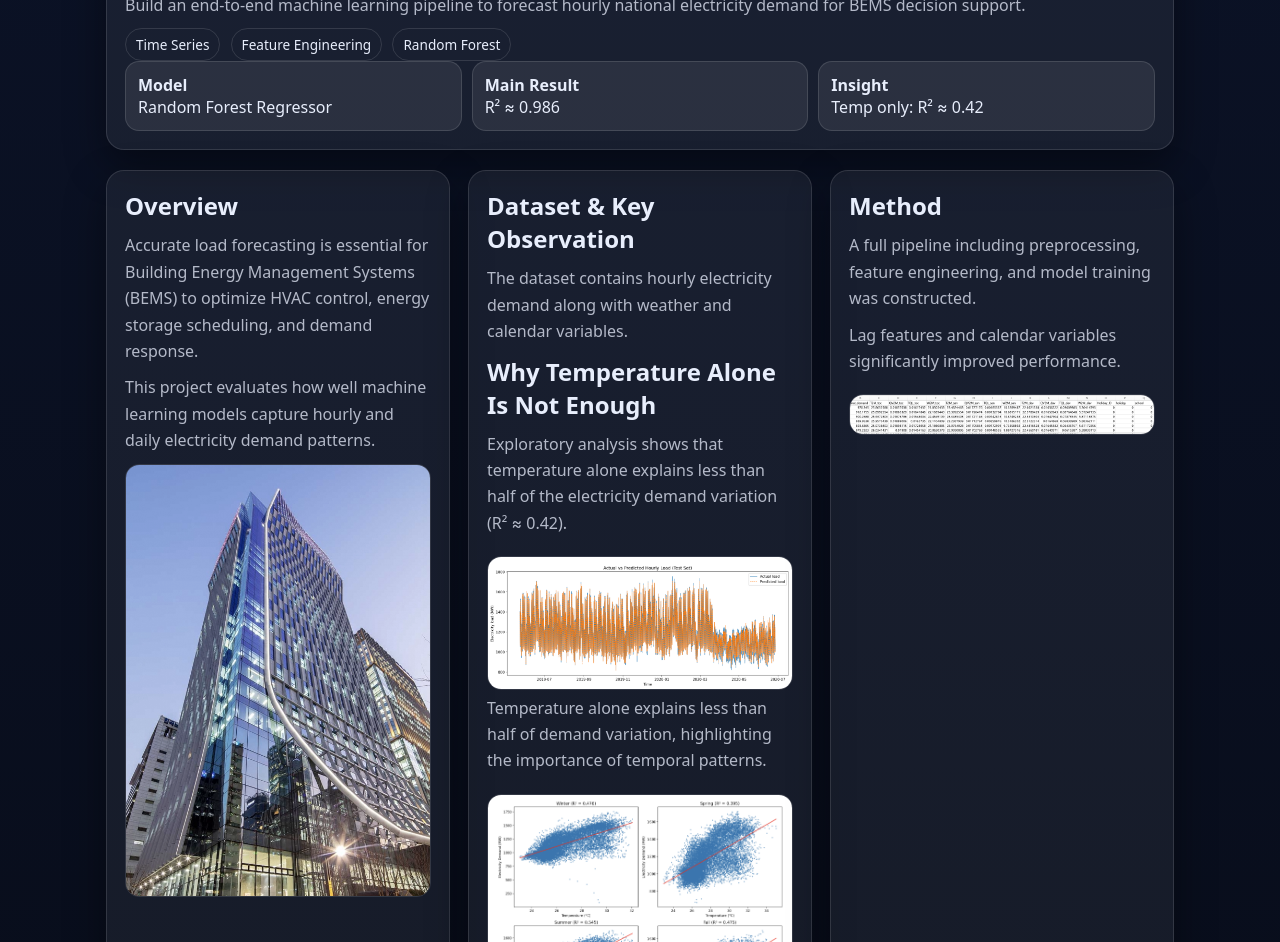
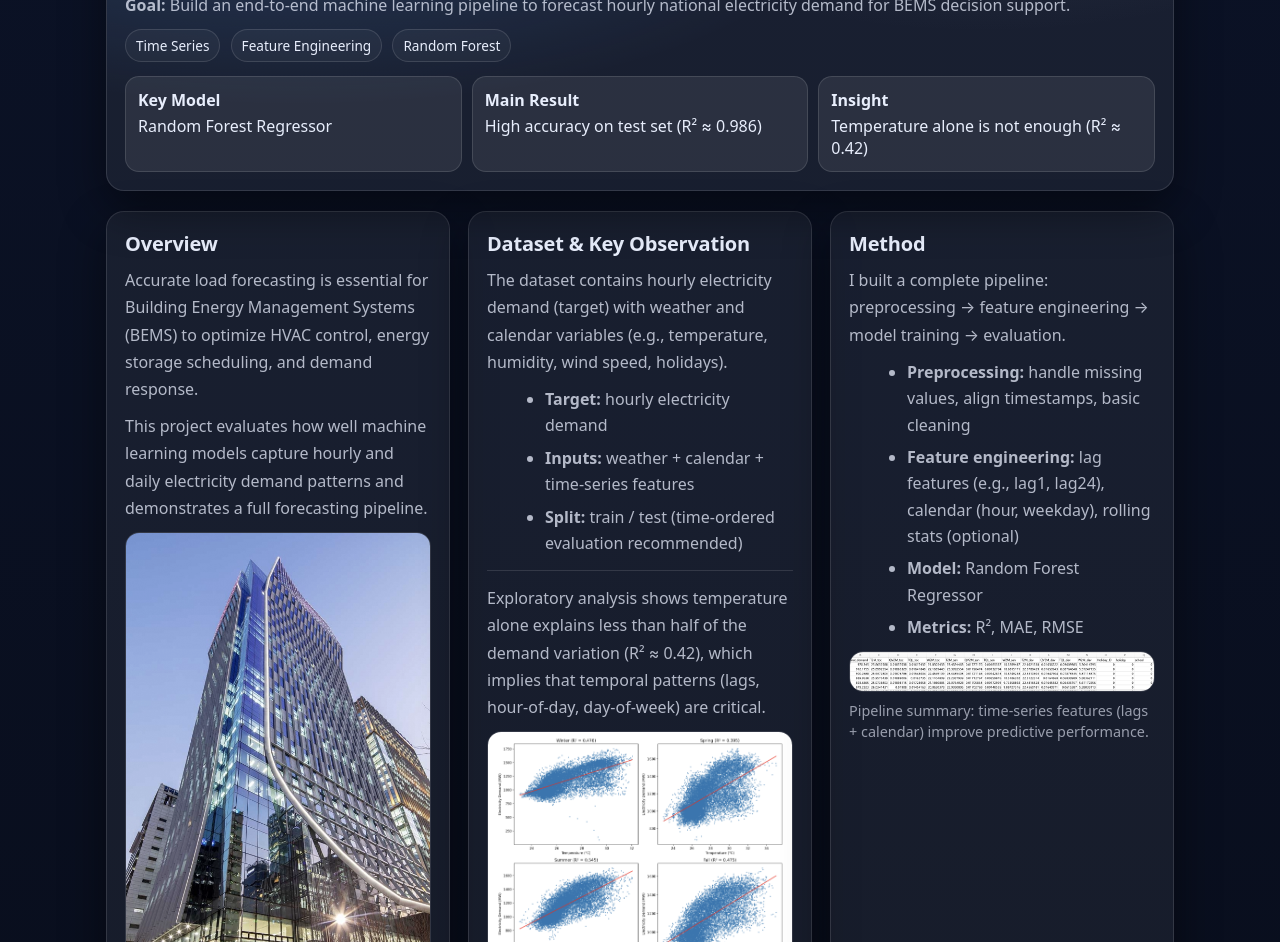
Before and after one commit to chaewoneeeeeeeeeee/chaewoneeeeeeeeeeee.github.io, a plain HTML site: page project2.html in a window 1280 px wide. Shown: the part 178-1120 px from the top of the page. Drawn offline with Linux system fonts and the light colour scheme.

Commit message:
Update project2.html

```diff
--- a/project2.html
+++ b/project2.html
@@ -7,57 +7,78 @@
 
   <style>
     :root{
-  --bg:#070b16;
+      --bg1:#0b1226;
+      --bg2:#070b16;
       --card:rgba(255,255,255,.06);
+      --card2:rgba(255,255,255,.08);
       --border:rgba(255,255,255,.12);
       --text:#e8eefc;
       --muted:rgba(232,238,252,.75);
+      --muted2:rgba(232,238,252,.62);
       --accent:#60a5fa;
+      --shadow:0 18px 46px rgba(0,0,0,.45);
+      --radius:18px;
     }
+
     *{box-sizing:border-box}
     body{
       margin:0;
-  font-family:system-ui,-apple-system,Segoe UI,Roboto;
-  background:linear-gradient(180deg,#0b1226,#070b16);
+      font-family:system-ui,-apple-system,Segoe UI,Roboto,Helvetica,Arial;
+      background:linear-gradient(180deg,var(--bg1),var(--bg2));
       color:var(--text);
     }
-a{color:var(--accent)}
+    a{color:var(--accent);text-decoration:none}
+    a:hover{opacity:.9}
+
     .nav{
-  position:sticky;top:0;
+      position:sticky; top:0; z-index:50;
       backdrop-filter:blur(10px);
       background:rgba(7,11,22,.85);
       border-bottom:1px solid var(--border);
     }
     .nav-inner{
-  max-width:1100px;
-  margin:auto;
+      max-width:1100px; margin:auto;
       padding:12px 16px;
-  display:flex;
-  justify-content:space-between;
+      display:flex; justify-content:space-between; align-items:center;
+      gap:10px;
     }
     .nav a{
       padding:8px 12px;
       border:1px solid var(--border);
       border-radius:999px;
-  text-decoration:none;
       color:var(--text);
+      font-size:.95rem;
+      white-space:nowrap;
     }
-.wrap{max-width:1100px;margin:auto;padding:32px 16px 80px}
+
+    .wrap{max-width:1100px; margin:auto; padding:32px 16px 80px}
     .card{
       background:var(--card);
       border:1px solid var(--border);
-  border-radius:18px;
+      border-radius:var(--radius);
       padding:18px;
-  box-shadow:0 16px 40px rgba(0,0,0,.4);
+      box-shadow:var(--shadow);
     }
-.grid{
-  display:grid;
-  grid-template-columns:repeat(auto-fit,minmax(300px,1fr));
-  gap:18px;
+
+    .hero{
+      position:relative;
+      overflow:hidden;
     }
-h1{margin:0 0 8px;font-size:2.1rem}
-h2{margin:0 0 10px}
-p{margin:0 0 10px;line-height:1.65;color:var(--muted)}
+    .hero:before{
+      content:"";
+      position:absolute; inset:-40px;
+      background:radial-gradient(900px 320px at 20% 10%, rgba(96,165,250,.18), transparent 60%),
+                 radial-gradient(700px 280px at 80% 0%, rgba(148,163,184,.12), transparent 55%);
+      pointer-events:none;
+    }
+    .hero > *{position:relative}
+
+    h1{margin:0 0 8px; font-size:2.2rem; letter-spacing:-.02em}
+    h2{margin:0 0 10px; font-size:1.25rem; letter-spacing:-.01em}
+    p{margin:0 0 10px; line-height:1.7; color:var(--muted)}
+    .small{color:var(--muted2); font-size:.95rem}
+
+    .tags{margin-top:10px}
     .tag{
       display:inline-block;
       padding:6px 10px;
@@ -65,28 +86,83 @@ p{margin:0 0 10px;line-height:1.65;color:var(--muted)}
       border-radius:999px;
       margin-right:6px;
       font-size:.85rem;
+      color:var(--text);
+      background:rgba(255,255,255,.04);
     }
-img{
+
+    .kpi{
+      margin-top:14px;
+      display:grid;
+      grid-template-columns:repeat(3,1fr);
+      gap:10px;
+    }
+    .kpi .box{
+      background:var(--card2);
+      padding:12px;
+      border-radius:14px;
+      border:1px solid var(--border);
+      min-height:72px;
+    }
+    .kpi b{display:block; margin-bottom:4px}
+
+    .grid{
+      margin-top:20px;
+      display:grid;
+      grid-template-columns:repeat(auto-fit, minmax(310px, 1fr));
+      gap:18px;
+    }
+
+    .img{
       width:100%;
       border-radius:14px;
       border:1px solid var(--border);
       margin-top:10px;
+      display:block;
     }
-.kpi{
+    .caption{
+      margin-top:8px;
+      color:var(--muted2);
+      font-size:.9rem;
+      line-height:1.5;
+    }
+
+    ul{
+      margin:8px 0 0 18px;
+      color:var(--muted);
+      line-height:1.65;
+    }
+    li{margin:6px 0}
+
+    .metrics{
+      margin-top:10px;
       display:grid;
-  grid-template-columns:repeat(3,1fr);
+      grid-template-columns:repeat(2,1fr);
       gap:10px;
     }
-.kpi div{
-  background:rgba(255,255,255,.08);
+    .metric{
+      background:rgba(255,255,255,.05);
+      border:1px solid var(--border);
+      border-radius:14px;
       padding:12px;
-  border-radius:14px;
-  border:1px solid var(--border);
     }
-@media(max-width:800px){
+    .metric .name{color:var(--muted2); font-size:.9rem}
+    .metric .val{font-weight:700; font-size:1.05rem; margin-top:2px}
+
+    @media (max-width:820px){
       .kpi{grid-template-columns:1fr}
+      .metrics{grid-template-columns:1fr}
     }
-footer{margin-top:30px;color:var(--muted);font-size:.9rem}
+
+    footer{
+      margin-top:30px;
+      color:var(--muted);
+      font-size:.92rem;
+    }
+    .hr{
+      height:1px;
+      background:var(--border);
+      margin:14px 0;
+    }
   </style>
 </head>
 
@@ -95,123 +171,176 @@ footer{margin-top:30px;color:var(--muted);font-size:.9rem}
   <div class="nav">
     <div class="nav-inner">
       <a href="index.html">← Home</a>
+      <div style="display:flex; gap:8px; align-items:center;">
         <a href="project1.html">Project 1</a>
+        <a href="project2.html">Project 2</a>
+      </div>
     </div>
   </div>
 
   <div class="wrap">
 
-  <div class="card">
+    <!-- HERO -->
+    <section class="card hero">
       <h1>Project 2 — Hourly Electricity Load Forecasting</h1>
       <p>
-      Build an end-to-end machine learning pipeline to forecast hourly national
+        <b>Goal:</b> Build an end-to-end machine learning pipeline to forecast hourly national
         electricity demand for BEMS decision support.
       </p>
+
+      <div class="tags" aria-label="project tags">
         <span class="tag">Time Series</span>
         <span class="tag">Feature Engineering</span>
         <span class="tag">Random Forest</span>
+      </div>
 
-    <div class="kpi">
-      <div><b>Model</b><br/>Random Forest Regressor</div>
-      <div><b>Main Result</b><br/>R² ≈ 0.986</div>
-      <div><b>Insight</b><br/>Temp only: R² ≈ 0.42</div>
+      <div class="kpi" aria-label="key results">
+        <div class="box"><b>Key Model</b>Random Forest Regressor</div>
+        <div class="box"><b>Main Result</b>High accuracy on test set (R² ≈ 0.986)</div>
+        <div class="box"><b>Insight</b>Temperature alone is not enough (R² ≈ 0.42)</div>
+      </div>
+    </section>
+
+    <!-- MAIN GRID -->
+    <section class="grid">
+
+      <!-- Overview -->
+      <article class="card">
+        <h2>Overview</h2>
+        <p>
+          Accurate load forecasting is essential for Building Energy Management Systems (BEMS)
+          to optimize HVAC control, energy storage scheduling, and demand response.
+        </p>
+        <p>
+          This project evaluates how well machine learning models capture hourly and daily
+          electricity demand patterns and demonstrates a full forecasting pipeline.
+        </p>
+
+        <!-- 이미지: 너 파일명 유지 -->
+        <img class="img" src="s02_5885713523.png" alt="Example building context where forecasting supports BEMS decisions">
+        <div class="caption">
+          Example building context where BEMS benefits from accurate load prediction.
+        </div>
+      </article>
+
+      <!-- Dataset / EDA -->
+      <article class="card">
+        <h2>Dataset & Key Observation</h2>
+        <p>
+          The dataset contains hourly electricity demand (target) with weather and calendar variables
+          (e.g., temperature, humidity, wind speed, holidays).
+        </p>
+
+        <ul>
+          <li><b>Target:</b> hourly electricity demand</li>
+          <li><b>Inputs:</b> weather + calendar + time-series features</li>
+          <li><b>Split:</b> train / test (time-ordered evaluation recommended)</li>
+        </ul>
+
+        <div class="hr"></div>
+
+        <p>
+          Exploratory analysis shows temperature alone explains less than half of the demand variation (R² ≈ 0.42),
+          which implies that temporal patterns (lags, hour-of-day, day-of-week) are critical.
+        </p>
+
+        <img class="img" src="s06_f1031f8824.png" alt="Temperature vs electricity demand analysis">
+        <div class="caption">
+          Temperature vs load: a single weather feature cannot fully represent daily/weekly demand cycles.
+        </div>
+      </article>
+
+      <!-- Method -->
+      <article class="card">
+        <h2>Method</h2>
+        <p>
+          I built a complete pipeline: preprocessing → feature engineering → model training → evaluation.
+        </p>
+
+        <ul>
+          <li><b>Preprocessing:</b> handle missing values, align timestamps, basic cleaning</li>
+          <li><b>Feature engineering:</b> lag features (e.g., lag1, lag24), calendar (hour, weekday), rolling stats (optional)</li>
+          <li><b>Model:</b> Random Forest Regressor</li>
+          <li><b>Metrics:</b> R², MAE, RMSE</li>
+        </ul>
+
+        <img class="img" src="s04_f92b6b69b5.png" alt="Forecasting pipeline and feature engineering diagram">
+        <div class="caption">
+          Pipeline summary: time-series features (lags + calendar) improve predictive performance.
+        </div>
+      </article>
+
+      <!-- Results -->
+      <article class="card">
+        <h2>Results</h2>
+        <p>
+          The final Random Forest model closely tracked actual electricity demand patterns and achieved strong test performance.
+        </p>
+
+        <div class="metrics" aria-label="result metrics">
+          <div class="metric">
+            <div class="name">Test R²</div>
+            <div class="val">≈ 0.986</div>
+          </div>
+          <div class="metric">
+            <div class="name">Temp-only baseline R²</div>
+            <div class="val">≈ 0.42</div>
           </div>
         </div>
 
-  <div class="grid" style="margin-top:20px">
+        <!-- 결과 그래프(예측 vs 실제) 이미지가 따로 있으면 이 파일명으로 교체 -->
+        <img class="img" src="s09_afbe3f72ac.png" alt="Model prediction vs actual demand">
+        <div class="caption">
+          Prediction quality: the model captures peaks and daily cycles more effectively than weather-only baselines.
+        </div>
+      </article>
 
-    <div class="card">
-      <h2>Overview</h2>
+      <!-- Why temperature alone is not enough -->
+      <article class="card">
+        <h2>Why Temperature Alone Is Not Enough</h2>
         <p>
-        Accurate load forecasting is essential for Building Energy Management
-        Systems (BEMS) to optimize HVAC control, energy storage scheduling, and
-        demand response.
+          Electricity demand is driven by both weather and human activity patterns.
+          Demand can increase in both summer (cooling) and winter (heating), so a single linear temperature relationship is insufficient.
         </p>
+
+        <ul>
+          <li>Strong <b>hourly</b> and <b>weekly</b> periodicity (workdays vs weekends)</li>
+          <li>Lag features capture “momentum” and routine consumption patterns</li>
+          <li>Temperature helps, but it must be combined with time-series context</li>
+        </ul>
+
+        <img class="img" src="s11_66e9161e9f.png" alt="Seasonal / trend decomposition or periodic patterns">
+        <div class="caption">
+          Seasonal and periodic patterns explain why time features are essential in load forecasting.
+        </div>
+      </article>
+
+      <!-- Conclusion + Future Work -->
+      <article class="card">
+        <h2>Conclusion & Future Work</h2>
         <p>
-        This project evaluates how well machine learning models capture hourly
-        and daily electricity demand patterns.
+          This project demonstrates that time-series feature engineering (especially lag features) combined with an ensemble model
+          can significantly improve hourly electricity demand forecasting.
+        </p>
 
-  <img class="img"
-       src="s02_5885713523.png"
-       alt="Modern building representing BEMS application">
+        <ul>
+          <li><b>Impact:</b> supports BEMS decisions for HVAC operation, storage scheduling, and demand response</li>
+          <li><b>Next steps:</b> compare Gradient Boosting / XGBoost, add rolling window features, try LSTM/Transformer</li>
+          <li><b>Validation:</b> use time-based split and evaluate multiple seasons for robustness</li>
+        </ul>
+
+        <div class="hr"></div>
+        <p class="small">
+          Note: Reported metrics depend on dataset split strategy and feature configuration.
+        </p>
+      </article>
+
     </section>
 
-
-      </p>
-    </div>
-
-    <div class="card">
-      <h2>Dataset & Key Observation</h2>
-      <p>
-        The dataset contains hourly electricity demand along with weather and
-        calendar variables.
-      </p>
-
-  <h2>Why Temperature Alone Is Not Enough</h2>
-
-  <p>
-    Exploratory analysis shows that temperature alone explains less than half
-    of the electricity demand variation (R² ≈ 0.42).
-  </p>
-
-  <img class="img"
-       src="s09_afbe3f72ac.png"
-       alt="Temperature vs electricity demand with linear fit">
-</section>
-
-      <p>
-        Temperature alone explains less than half of demand variation,
-        highlighting the importance of temporal patterns.
-      </p>
-      <img src="s06_f1031f8824.png" alt="Temperature vs load analysis">
-    </div>
-
-    <div class="card">
-      <h2>Method</h2>
-      <p>
-        A full pipeline including preprocessing, feature engineering, and model
-        training was constructed.
-      </p>
-      <p>
-        Lag features and calendar variables significantly improved performance.
-      </p>
-      <img src="s04_f92b6b69b5.png" alt="Feature engineering and pipeline">
-    </div>
-
-    <div class="card">
-      <h2>Results</h2>
-      <p>
-        The final Random Forest model achieved strong performance, closely
-        tracking actual electricity demand.
-      </p>
-      <img src="s09_afbe3f72ac.png" alt="Prediction results">
-    </div>
-
-    <div class="card">
-      <h2>Why Temperature Alone Is Not Enough</h2>
-      <p>
-        Seasonal effects increase demand both in summer (cooling) and winter
-        (heating), making a single linear relationship insufficient.
-      </p>
-      <img src="s11_66e9161e9f.png" alt="Seasonal decomposition">
-    </div>
-
-    <div class="card">
-      <h2>Conclusion</h2>
-      <p>
-        This project demonstrates how time-series feature engineering and
-        ensemble models can significantly improve load forecasting accuracy.
-      </p>
-      <p>
-        The approach is directly applicable to real-world BEMS optimization.
-      </p>
-    </div>
-
-  </div>
-
-  <footer>
+    <footer class="card" style="margin-top:22px;">
       <p><b>Author:</b> Chaewon Lee</p>
       <p><b>Course:</b> EF2039 — HW02</p>
+      <p class="small">Project Page: Hourly Electricity Load Forecasting (Project 2)</p>
     </footer>
 
   </div>
```
Lines whose indentation alone changed are shown as unchanged.
